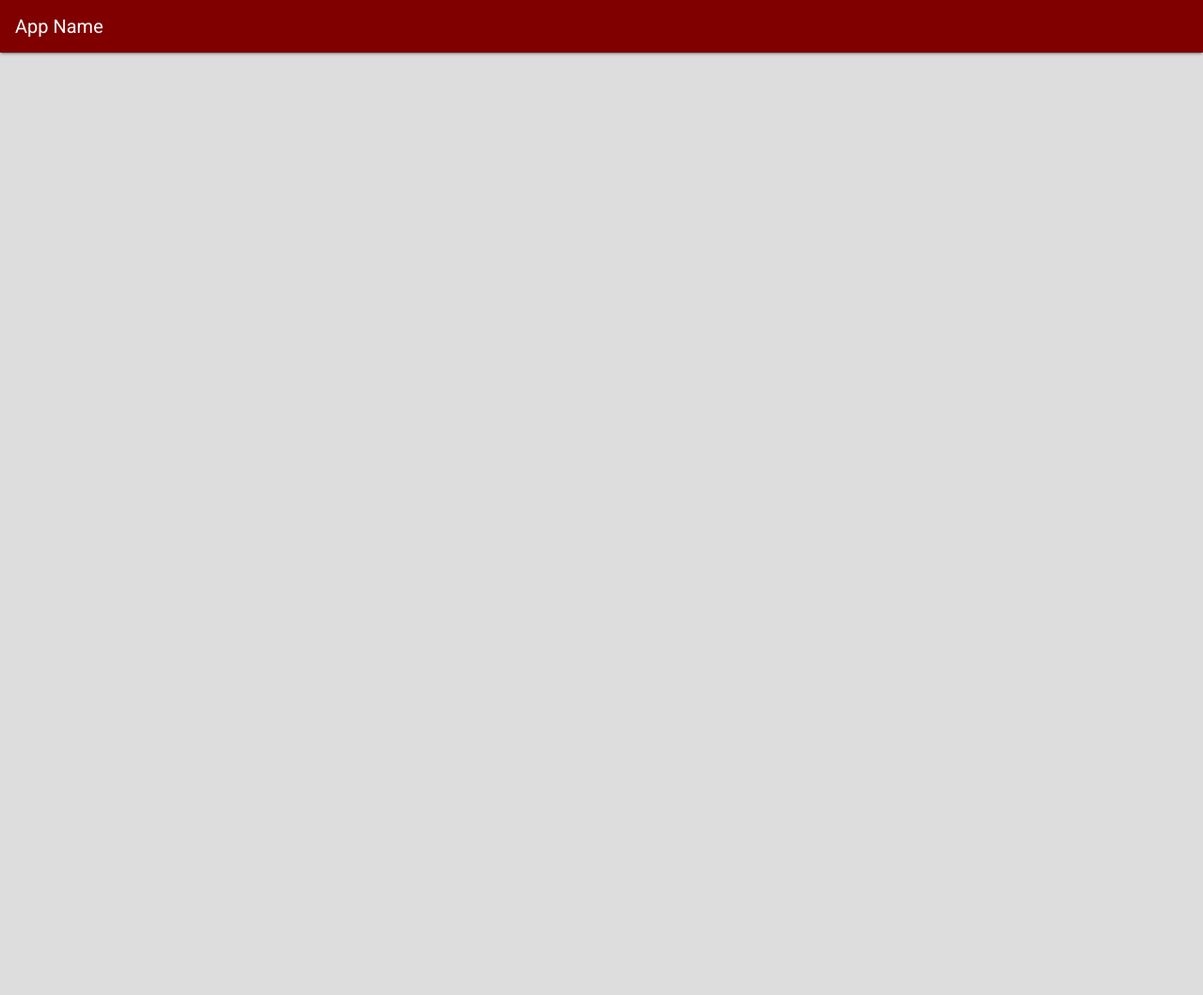
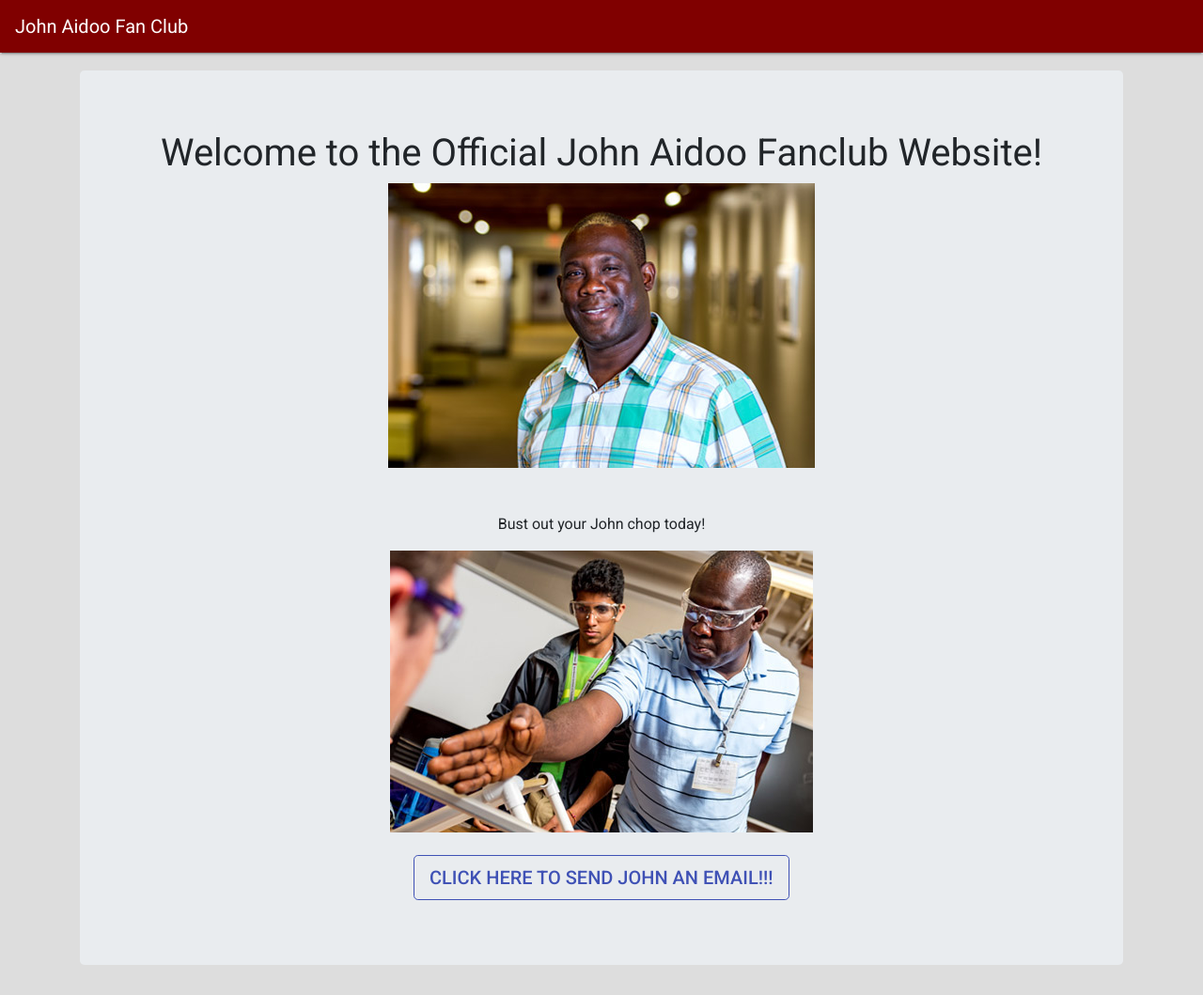
Before and after one commit to fisherds/bible-in-a-school-year, a plain HTML site: page public/index.html in a window 1280 px wide. Shown: the whole page at 94% size. Before the commit the page ends 800 px from the top, so only its background shows below. Drawn offline with Linux system fonts and the light colour scheme; some packages are replaced by stand-ins of ours.

Commit message:
finished website

```diff
--- a/public/index.html
+++ b/public/index.html
@@ -7,16 +7,23 @@
   <link rel="stylesheet" href="https://fonts.googleapis.com/css?family=Roboto:300,400,500,700|Material+Icons">
   <link rel="stylesheet" href="styles/bootstrap-material-design.min.css">
   <link rel="stylesheet" href="styles/main.css">
-  <title>App Name</title>
+  <title>John Aidoo</title>
 </head>
 
 <body>
   <nav class="navbar navbar-dark fixed-top">
-    <a class="navbar-brand" href="#">App Name</a>
+    <a class="navbar-brand" href="#">John Aidoo Fan Club</a>
   </nav>
   <div id="mainPage" class="container page-container">
-
-
+    <div class="jumbotron text-center">
+      <h1>Welcome to the Official John Aidoo Fanclub Website!</h1>
+      <img src="images/john-smile.jpeg" class="img-fluid" alt="Responsive image">
+      <br><br><br>
+      <p>Bust out your John chop today!</p>
+      <img src="images/john-chop.jpeg" class="img-fluid" alt="Responsive image">
+      <br><br>
+      <a class="btn btn-primary btn-lg btn-outline" href=mailto:aidoo@rose-hulman.edu?subject="You%20are%20awesome!">Click here to send John an email!!!</a>
+    </div>
   </div>
   <script src="scripts/jquery.min.js"></script>
   <script src="scripts/popper.js"></script>
```
Also changed, not shown: public/images/john-chop.jpeg (added), public/images/john-smile.jpeg (added), 1 other file.
